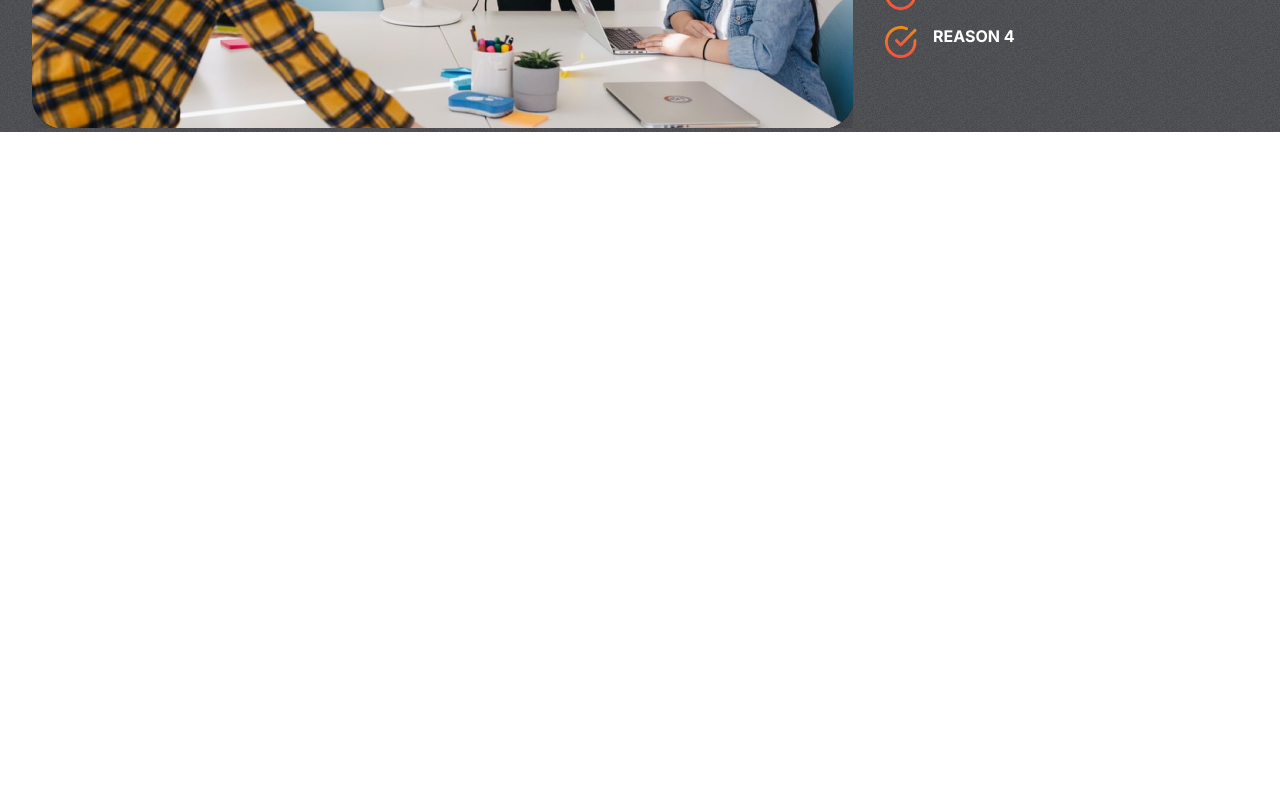
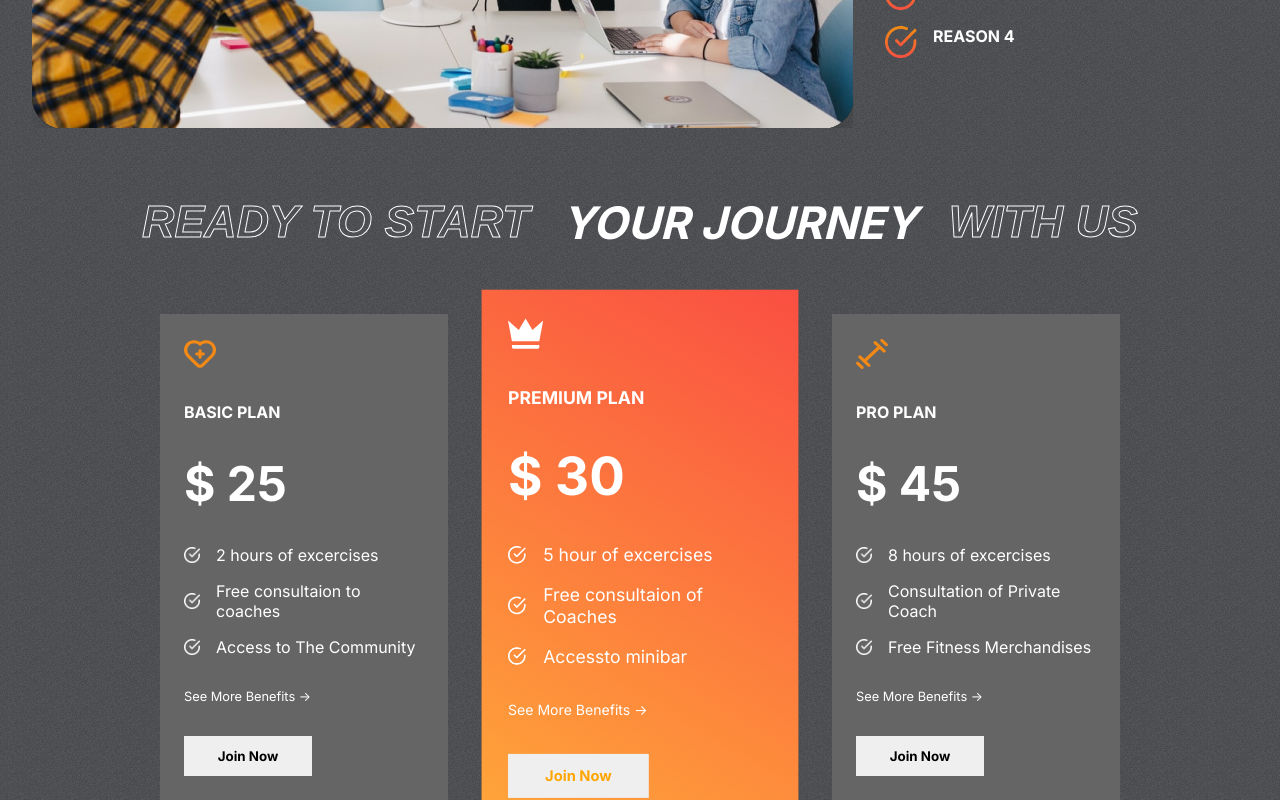
Before and after one commit to Rutwik187/Lectra-Web, a React (Create React App) app: page / in a window 1280 px wide. Shown: the part 1688-2488 px from the top of the page. Before the commit the page ends 1820 px from the top, so only its background shows below. Built offline with nearby package versions, Linux system fonts and the light colour scheme.

Commit message:
created plans component

```diff
--- a/src/App.css
+++ b/src/App.css
@@ -30,7 +30,7 @@
 }
 
 .btn {
-  color: white;
+  color: black;
   padding: 0.5rem;
   width: 8rem;
   font-weight: bold;
--- a/src/App.js
+++ b/src/App.js
@@ -1,5 +1,7 @@
 import './App.css';
 import Hero from './components/hero/Hero';
+import OurTeam from './components/our-team/OurTeam';
+import Plans from './components/plans/Plans';
 import Programs from './components/programs/Programs';
 import Reasons from './components/reasons/Reasons';
 function App() {
@@ -7,7 +9,10 @@ function App() {
     <div className="App">
       <Hero />
       <Programs />
-      <Reasons />    </div>
+      <Reasons />
+      <Plans />
+      {/* <OurTeam /> */}
+    </div>
   );
 }
 
--- /dev/null
+++ b/src/components/plans/Plans.jsx
@@ -0,0 +1,42 @@
+import React from "react";
+import "./plans.css";
+import { plansData } from "../../data/plansData";
+import whiteTick from "../../assets/whiteTick.png";
+
+const Plans = () => {
+  return (
+    <div className="Plans-container">
+      <div className="program-header" style={{ gap: "2rem" }}>
+        <span className="stroke-text">Ready to start </span>
+        <span>Your Journey</span>
+        <span className="stroke-text">With Us</span>
+      </div>
+
+      {/* Plans Card */}
+      <div className="plans">
+        {plansData.map((plan, i) => (
+          <div className="plan" key={i}>
+            {plan.icon}
+            <span>{plan.name}</span>
+            <span>$ {plan.price}</span>
+
+            <div className="features">
+              {plan.features.map((feature, i) => (
+                <div className="feature">
+                  <img src={whiteTick} alt="tick" />{" "}
+                  <span key={i}>{feature}</span>
+                </div>
+              ))}
+            </div>
+            <div>
+              <span>See More Benefits -&gt; </span>
+            </div>
+            <button className="btn">Join Now</button>
+          </div>
+        ))}
+      </div>
+    </div>
+  );
+};
+
+export default Plans;
--- /dev/null
+++ b/src/components/plans/plans.css
@@ -0,0 +1,68 @@
+.Plans-container {
+  margin-top: -2rem;
+  padding: 0 2rem;
+  display: flex;
+  flex-direction: column;
+  gap: 4rem;
+  position: relative;
+}
+.plans {
+  display: flex;
+  align-items: center;
+  justify-content: center;
+  gap: 3rem;
+}
+.plan {
+  display: flex;
+  flex-direction: column;
+  gap: 2rem;
+  width: 15rem;
+  color: white;
+  padding: 1.5rem;
+  background: var(--caloryCard);
+}
+.plan:nth-child(2) {
+  background: var(--planCard);
+  transform: scale(1.1);
+}
+
+.plan > svg {
+  fill: var(--orange);
+  width: 2rem;
+  height: 2rem;
+}
+
+.plan > :nth-child(2) {
+  font-size: 1rem;
+  font-weight: bold;
+}
+.plan > :nth-child(3) {
+  font-size: 3rem;
+  font-weight: bold;
+}
+.plan > :nth-child(5) {
+  font-size: 0.8rem;
+}
+
+.features {
+  display: flex;
+  gap: 1rem;
+  flex-direction: column;
+}
+.feature {
+  display: flex;
+  align-items: center;
+
+  gap: 1rem;
+}
+
+.feature > img {
+  width: 1rem;
+}
+
+.plans > :nth-child(2) > svg {
+  fill: white;
+}
+.plans > :nth-child(2) > button {
+  color: orange;
+}
```
Also changed, not shown: src/data/teamData.js (renamed from src/data/testimonialsData.js, +5 -5 lines).
